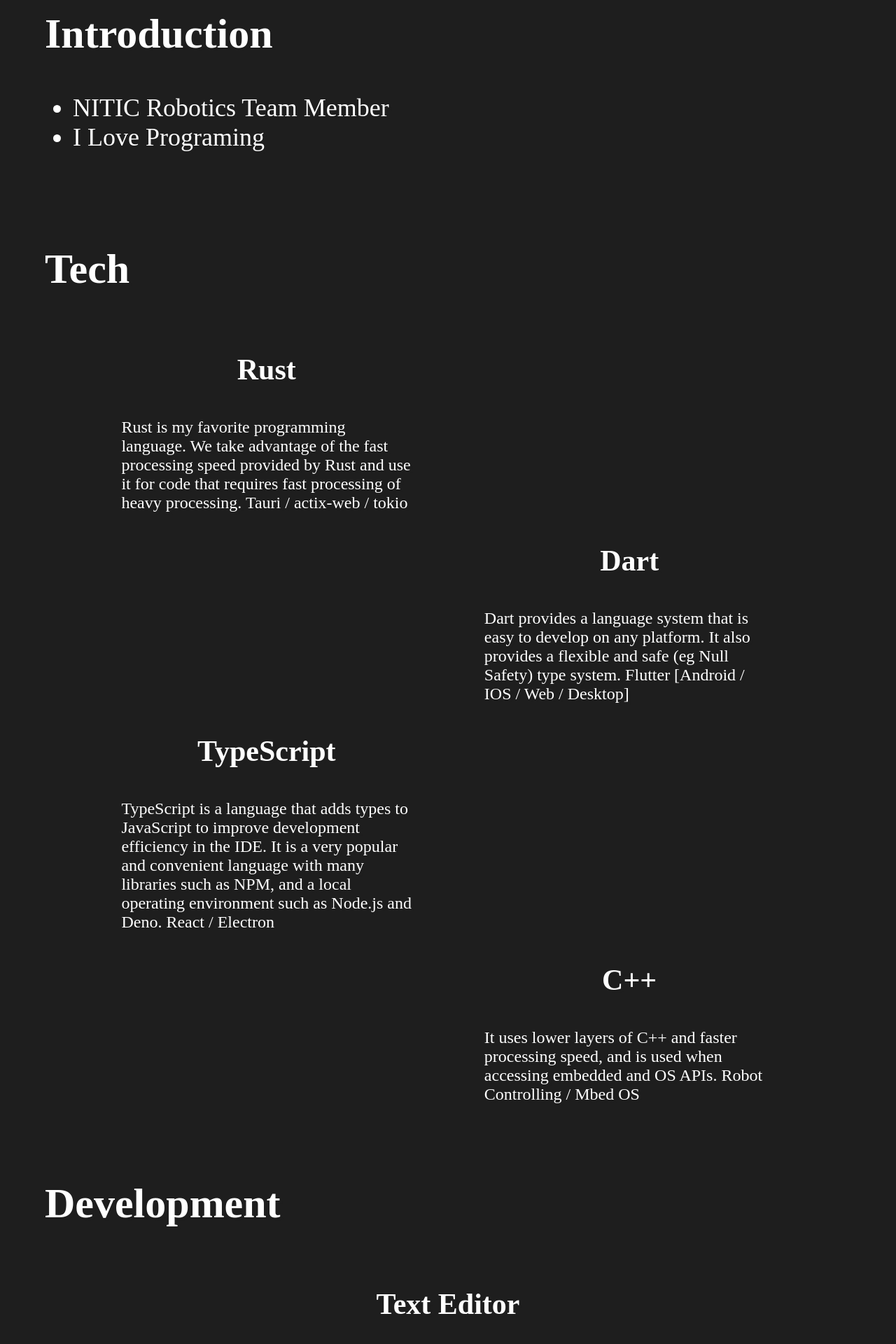
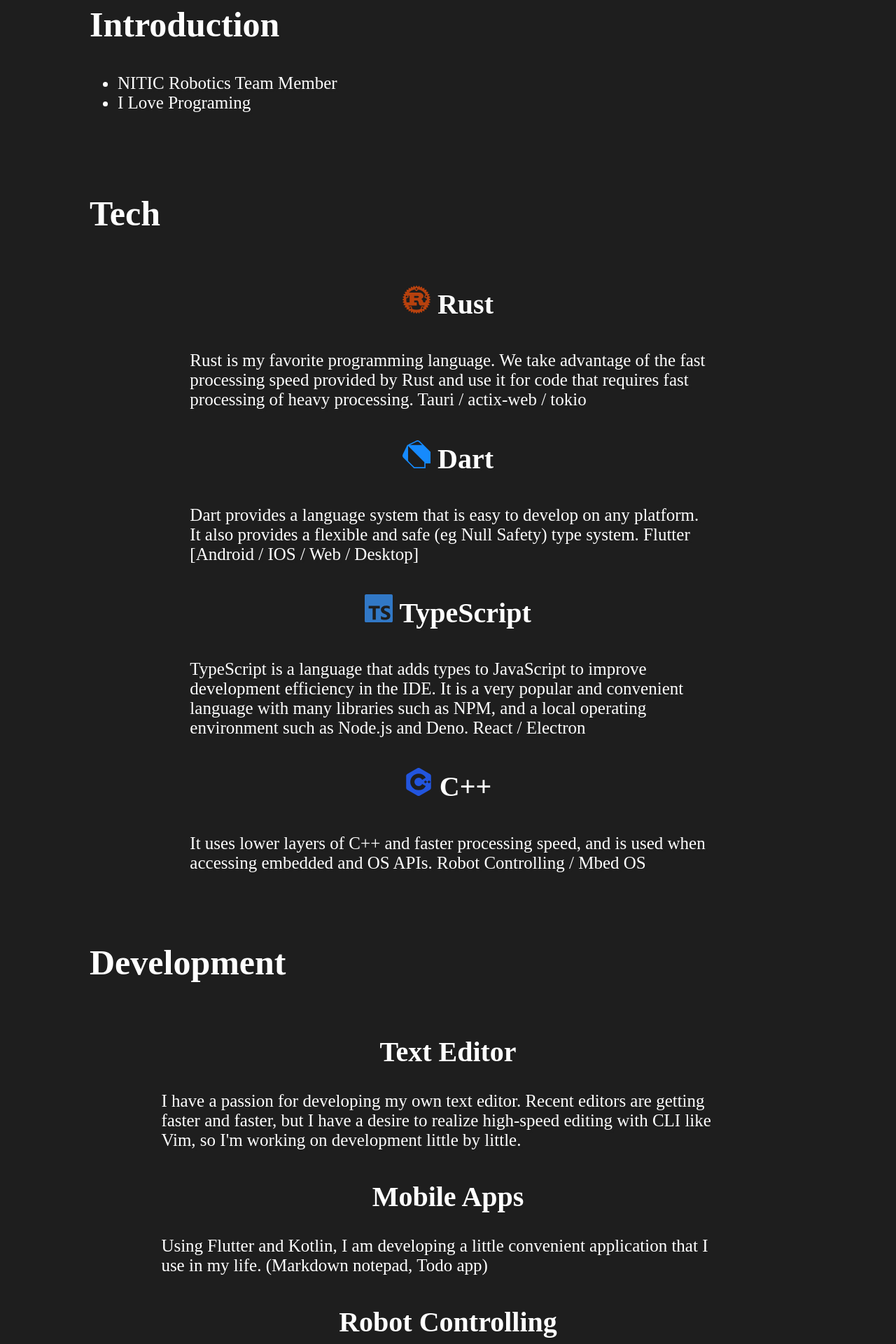
Before and after one commit to Oya-Tomo/homepage, a React (Create React App) app: page / in a window 1280 px wide. Shown: the part 860-2780 px from the top of the page at 70% size. Built offline with nearby package versions, Linux system fonts and the light colour scheme.

Commit message:
feat: deleted tech images and fixed style

```diff
--- a/src/App.tsx
+++ b/src/App.tsx
@@ -1,17 +1,18 @@
 import React from "react";
 import "./App.css";
-import TopBar from "./sections/TopBar";
+// import TopBar from "./sections/TopBar";
 import BackGround from "./sections/BackGround";
 import NameSection from "./sections/NameSection";
 import IntroSection from "./sections/IntroSection";
 import TechSection from "./sections/TechSection";
 import DevSection from "./sections/DevSection";
 import ContactSection from "./sections/ContactSection";
+import "./FontSize.css";
 
 const App: React.FC = () => {
     return (
         <div className="App">
-            <TopBar />
+            {/* <TopBar /> */}
             <BackGround />
             <NameSection />
             <IntroSection />
--- /dev/null
+++ b/src/FontSize.css
@@ -0,0 +1,51 @@
+html {
+    font-size: 62.5%;
+}
+
+@media screen and (max-width: 480px) {
+    .SectionTitleSize {
+        font-size: 3rem;
+    }
+    .SectionSubTitleSize {
+        font-size: 2.5rem;
+    }
+    .SectionTextSize {
+        font-size: 2rem;
+    }
+}
+
+@media screen and (min-width: 480px) and (max-width: 768px) {
+    .SectionTitleSize {
+        font-size: 3.5rem;
+    }
+    .SectionSubTitleSize {
+        font-size: 2.5rem;
+    }
+    .SectionTextSize {
+        font-size: 2rem;
+    }
+}
+
+@media screen and (min-width: 768px) and (max-width: 1080px) {
+    .SectionTitleSize {
+        font-size: 4.5rem;
+    }
+    .SectionSubTitleSize {
+        font-size: 3.5rem;
+    }
+    .SectionTextSize {
+        font-size: 2rem;
+    }
+}
+
+@media screen and (min-width: 1080px) {
+    .SectionTitleSize {
+        font-size: 5rem;
+    }
+    .SectionSubTitleSize {
+        font-size: 4rem;
+    }
+    .SectionTextSize {
+        font-size: 2.5rem;
+    }
+}
--- a/src/index.css
+++ b/src/index.css
@@ -3,7 +3,7 @@ html body {
     min-height: 100vh;
     margin: 0px;
     padding: 0px;
-    font-size: 60px;
+    /* font-size: 60px; */
 }
 
 #root {
--- a/src/sections/ContactSection.css
+++ b/src/sections/ContactSection.css
@@ -3,16 +3,12 @@
     /* min-height: 100vh; */
     z-index: 1;
     margin: 3vh 0px;
-    padding: 0px 5vw;
+    padding: 0px 10vw;
     box-sizing: border-box;
     text-shadow: 0.3vw 0.3vw #1e1e1e;
     color: white;
     display: flex;
     flex-direction: column;
-}
-
-.ContactSection .ContactTitle {
-    font-size: 1em;
 }
 
 .ContactSection .ContactList {
@@ -22,7 +18,7 @@
 }
 
 .ContactSection .ContactList .IconContainer {
-    font-size: 1em;
+    /* font-size: 1em; */
     background-color: white;
     display: flex;
     text-align: center;
--- a/src/sections/ContactSection.tsx
+++ b/src/sections/ContactSection.tsx
@@ -6,8 +6,8 @@ import { BsGithub, BsTwitter } from "react-icons/bs";
 const ContactSection: React.FC = () => {
     return (
         <section className="ContactSection">
-            <h1 className="ContactTitle">Contacts</h1>
-            <div className="ContactList">
+            <h1 className="ContactTitle SectionTitleSize">Contacts</h1>
+            <div className="ContactList SectionTitleSize">
                 {/* <a href="https://github.com/Oya-Tomo"></a>
                 <a href="https://twitter.com/OyaTomo_dev"></a> */}
                 <a
--- a/src/sections/DevSection.css
+++ b/src/sections/DevSection.css
@@ -3,7 +3,7 @@
     /* min-height: 100vh; */
     z-index: 1;
     margin: 3vh 0px;
-    padding: 0px 5vw;
+    padding: 0px 10vw;
     box-sizing: border-box;
     text-shadow: 0.3vw 0.3vw #1e1e1e;
     color: white;
@@ -11,20 +11,14 @@
     flex-direction: column;
 }
 
-.DevSection .DevTitle {
-    font-size: 1em;
-}
-
 .DevSection .DevItem {
     width: 100%;
 }
 
 .DevSection .DevItem h2 {
-    font-size: 0.7em;
     text-align: center;
 }
 
 .DevSection .DevItem p {
-    font-size: 0.4em;
     margin: 10px 10%;
 }
--- a/src/sections/DevSection.tsx
+++ b/src/sections/DevSection.tsx
@@ -4,10 +4,10 @@ import "./DevSection.css";
 const DevSection: React.FC = () => {
     return (
         <section className="DevSection">
-            <h1 className="DevTitle">Development</h1>
+            <h1 className="DevTitle SectionTitleSize">Development</h1>
             <div className="DevItem">
-                <h2>Text Editor</h2>
-                <p>
+                <h2 className="SectionSubTitleSize">Text Editor</h2>
+                <p className="SectionTextSize">
                     I have a passion for developing my own text editor. Recent
                     editors are getting faster and faster, but I have a desire
                     to realize high-speed editing with CLI like Vim, so I'm
@@ -15,16 +15,16 @@ const DevSection: React.FC = () => {
                 </p>
             </div>
             <div className="DevItem">
-                <h2>Mobile Apps</h2>
-                <p>
+                <h2 className="SectionSubTitleSize">Mobile Apps</h2>
+                <p className="SectionTextSize">
                     Using Flutter and Kotlin, I am developing a little
                     convenient application that I use in my life. (Markdown
                     notepad, Todo app)
                 </p>
             </div>
             <div className="DevItem">
-                <h2>Robot Controlling</h2>
-                <p>
+                <h2 className="SectionSubTitleSize">Robot Controlling</h2>
+                <p className="SectionTextSize">
                     I am in charge of robot control in Nitic's robotics team. I
                     usually write control code targeting Mbed OS in C++.
                 </p>
--- a/src/sections/IntroSection.css
+++ b/src/sections/IntroSection.css
@@ -3,16 +3,16 @@
     /* min-height: 100vh; */
     z-index: 1;
     margin: 3vh 0px;
-    padding: 0px 5vw;
+    padding: 0px 10vw;
     box-sizing: border-box;
     text-shadow: 0.3vw 0.3vw #1e1e1e;
     color: white;
 }
 
 .IntroSection .IntroTitle {
-    font-size: 1em;
+    /* font-size: 1em; */
 }
 
 .IntroSection .IntroList {
-    font-size: 0.6em;
+    /* font-size: 0.6em; */
 }
--- a/src/sections/IntroSection.tsx
+++ b/src/sections/IntroSection.tsx
@@ -4,8 +4,8 @@ import "./IntroSection.css";
 const IntroSection: React.FC = () => {
     return (
         <section className="IntroSection">
-            <h1 className="IntroTitle">Introduction</h1>
-            <ul className="IntroList">
+            <h1 className="IntroTitle SectionTitleSize">Introduction</h1>
+            <ul className="IntroList SectionTextSize">
                 <li>NITIC Robotics Team Member</li>
                 <li>I Love Programing</li>
             </ul>
--- a/src/sections/TechSection.css
+++ b/src/sections/TechSection.css
@@ -3,45 +3,24 @@
     /* min-height: 100vh; */
     z-index: 1;
     margin: 3vh 0px;
-    padding: 0px 5vw;
+    padding: 0px 10vw;
     box-sizing: border-box;
     text-shadow: 0.3vw 0.3vw #1e1e1e;
     color: white;
     display: flex;
     flex-direction: column;
 }
-.TechSection .TechTitle {
-    font-size: 1em;
-}
 
 .TechSection .TechItem {
     display: flex;
     padding: 0px 5%;
+    flex-direction: column;
 }
 
-.TechSection .TechItem .TechText {
-    flex: 1;
-    display: flex;
-    flex-direction: column;
-}
-.TechSection .TechItem .TechImage {
-    flex: 1;
-}
-
-.TechItem .TechText h2 {
-    font-size: 0.7em;
+.TechItem h2 {
     text-align: center;
 }
 
-.TechItem .TechText p {
-    font-size: 0.4em;
+.TechItem p {
     margin: 10px 10%;
 }
-
-.TechItem.left {
-    flex-direction: row;
-}
-
-.TechItem.right {
-    flex-direction: row-reverse;
-}
--- a/src/sections/TechSection.tsx
+++ b/src/sections/TechSection.tsx
@@ -1,57 +1,53 @@
 import React from "react";
 import "./TechSection.css";
+import { SiRust, SiDart, SiTypescript, SiCplusplus } from "react-icons/si";
 
 const TechSection: React.FC = () => {
     return (
         <section className="TechSection">
-            <h1 className="TechTitle">Tech</h1>
-            <div className="TechItem left">
-                <div className="TechText">
-                    <h2>Rust</h2>
-                    <p>
-                        Rust is my favorite programming language. We take
-                        advantage of the fast processing speed provided by Rust
-                        and use it for code that requires fast processing of
-                        heavy processing. Tauri / actix-web / tokio
-                    </p>
-                </div>
-                <div className="TechImage"></div>
+            <h1 className="TechTitle SectionTitleSize">Tech</h1>
+            <div className="TechItem">
+                <h2 className="SectionSubTitleSize">
+                    {<SiRust color="#b7410e" />} Rust
+                </h2>
+                <p className="SectionTextSize">
+                    Rust is my favorite programming language. We take advantage
+                    of the fast processing speed provided by Rust and use it for
+                    code that requires fast processing of heavy processing.
+                    Tauri / actix-web / tokio
+                </p>
             </div>
-            <div className="TechItem right">
-                <div className="TechText">
-                    <h2>Dart</h2>
-                    <p>
-                        Dart provides a language system that is easy to develop
-                        on any platform. It also provides a flexible and safe
-                        (eg Null Safety) type system. Flutter [Android / IOS /
-                        Web / Desktop]
-                    </p>
-                </div>
-                <div className="TechImage"></div>
+            <div className="TechItem">
+                <h2 className="SectionSubTitleSize">
+                    {<SiDart color="#168afd" />} Dart
+                </h2>
+                <p className="SectionTextSize">
+                    Dart provides a language system that is easy to develop on
+                    any platform. It also provides a flexible and safe (eg Null
+                    Safety) type system. Flutter [Android / IOS / Web / Desktop]
+                </p>
             </div>
-            <div className="TechItem left">
-                <div className="TechText">
-                    <h2>TypeScript</h2>
-                    <p>
-                        TypeScript is a language that adds types to JavaScript
-                        to improve development efficiency in the IDE. It is a
-                        very popular and convenient language with many libraries
-                        such as NPM, and a local operating environment such as
-                        Node.js and Deno. React / Electron
-                    </p>
-                </div>
-                <div className="TechImage"></div>
+            <div className="TechItem">
+                <h2 className="SectionSubTitleSize">
+                    {<SiTypescript color="#3178c6" />} TypeScript
+                </h2>
+                <p className="SectionTextSize">
+                    TypeScript is a language that adds types to JavaScript to
+                    improve development efficiency in the IDE. It is a very
+                    popular and convenient language with many libraries such as
+                    NPM, and a local operating environment such as Node.js and
+                    Deno. React / Electron
+                </p>
             </div>
-            <div className="TechItem right">
-                <div className="TechText">
-                    <h2>C++</h2>
-                    <p>
-                        It uses lower layers of C++ and faster processing speed,
-                        and is used when accessing embedded and OS APIs. Robot
-                        Controlling / Mbed OS
-                    </p>
-                </div>
-                <div className="TechImage"></div>
+            <div className="TechItem">
+                <h2 className="SectionSubTitleSize">
+                    {<SiCplusplus color="#2255de" />} C++
+                </h2>
+                <p className="SectionTextSize">
+                    It uses lower layers of C++ and faster processing speed, and
+                    is used when accessing embedded and OS APIs. Robot
+                    Controlling / Mbed OS
+                </p>
             </div>
         </section>
     );
```
Also changed, not shown: src/sections/NameSection.css (+21 -1 lines).
